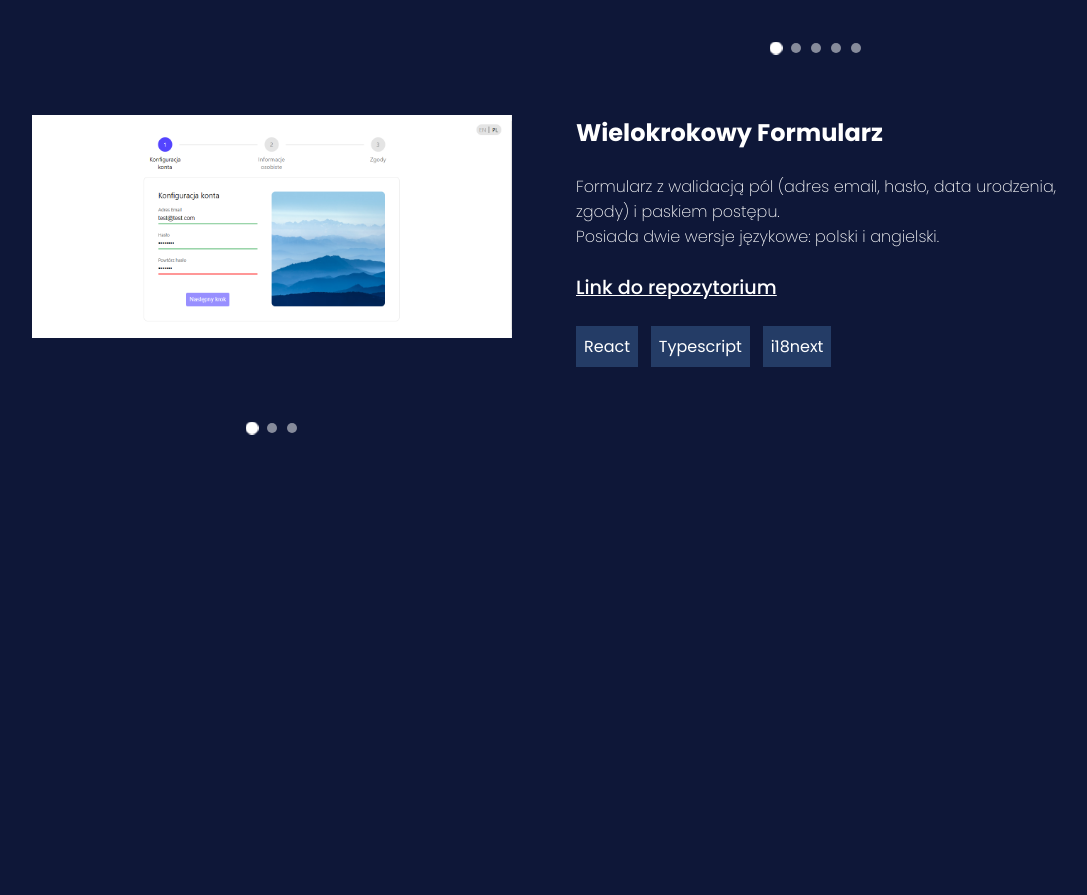
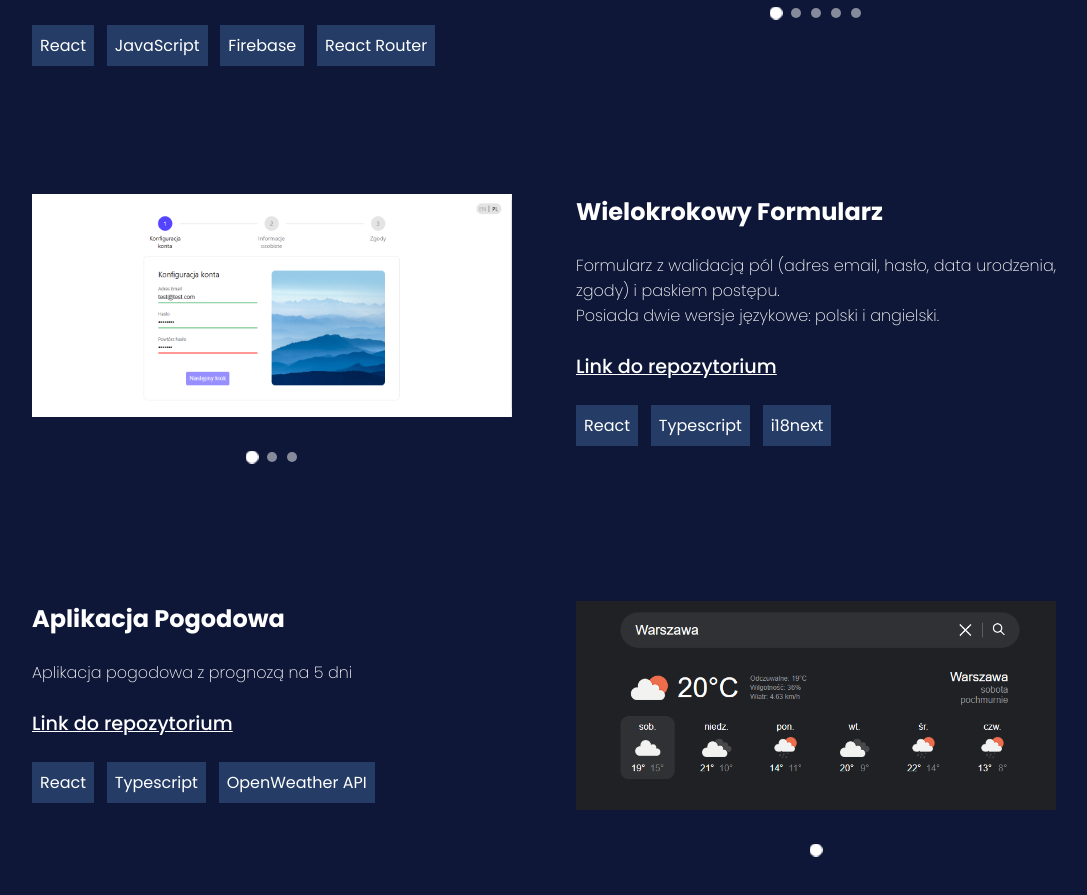
Before and after one commit to Krolicki/portfolio, a React (Vite) app: page / in a window 1280 px wide. Shown: the part 2539-3434 px from the top of the page, without its empty margins (96-1183 px from the left). Before the commit the page ends 3114 px from the top, so only its background shows below. Built offline with nearby package versions, Linux system fonts and the light colour scheme.

Commit message:
add weather app to projects, small fixes

```diff
--- a/src/components/Projects/Project.tsx
+++ b/src/components/Projects/Project.tsx
@@ -54,6 +54,7 @@
     return(
         <div className={`project ${project.flip ? "flipColumns" : ""}`}>
             <h2>{project.title}</h2>
+            <div className='project-photos'>
               <div className='project-images-slider' ref={containerRef}>
                   <span className='project-images' style={{transform: `translateX(-${slidePhoto * 100}%)`}}>
                       {project.images.map((image, index) =>{
@@ -61,7 +62,7 @@
                       })}
                   </span>
               </div>
-            <span className='project-slider-dots'>
+              <div className='project-slider-dots'>
                       {project.images.map((image, index) => (
                           <span
                               key={index}
@@ -70,7 +71,8 @@
                           />
                           ))
                       }
-            </span>
+              </div>
+            </div>
             <p>{(project.description)}</p>
             <span className='link'>
                 <a href={`${project.ref.link}`} target='_blank'><b>{project.ref.desc}</b></a>
--- a/src/components/Projects/Projects.css
+++ b/src/components/Projects/Projects.css
@@ -16,6 +16,7 @@
     display: flex;
     flex-direction: column;
     gap: 5vh;
+    margin-bottom: 5vh;
 }
 
 .project-images-slider{
@@ -27,8 +28,12 @@
     transition: transform .5s;
 }
 .project-slider-dots{
-    height: 5vh;
-    margin: -4vh auto -1vh;
+    display: flex;
+    justify-content: center;
+    align-items: center;
+    width: 100%;
+    height: 10vh;
+    margin: 0 auto;
 }
 
 .dot{
@@ -91,11 +96,7 @@
     }
 
     .project h2{ grid-area: 1 / 2 / 2 / 3; }
-    .project-images-slider{ grid-area: 1 / 1 / 6 / 2; }
-    .project-slider-dots{
-        grid-area: 6 / 1 / 7 / 2;
-        margin: 0 auto;
-    }
+    .project-photos{ grid-area: 1 / 1 / 6 / 2; }
     .project p{ grid-area: 2 / 2 / 3 / 3; }
     .project .link{ grid-area: 3 / 2 / 4 / 3; }
     .project-technologies{
@@ -103,11 +104,7 @@
         gap: 1vw;
     }
     .flipColumns h2{ grid-area: 1 / 1 / 2 / 3; }
-    .flipColumns .project-images-slider{ grid-area: 1 / 2 / 6 / 2; }
-    .flipColumns .project-slider-dots{
-        grid-area: 6 / 2 / 7 / 2;
-        margin: 0 auto;
-    }
+    .flipColumns .project-photos{ grid-area: 1 / 2 / 6 / 2; }
     .flipColumns p{ grid-area: 2 / 1 / 3 / 2; }
     .flipColumns .link{ grid-area: 3 / 1 / 4 / 2; }
     .flipColumns .project-technologies{
--- a/src/components/Projects/Projects.tsx
+++ b/src/components/Projects/Projects.tsx
@@ -46,6 +46,17 @@
         },
         technologies: ["React", "Typescript", "i18next"],
         flip: false
+    },
+    {
+        title: "Aplikacja Pogodowa",
+        images: ["weather.png"],
+        description: 'Aplikacja pogodowa z prognozą na 5 dni',
+        ref:{
+            desc: "Link do repozytorium",
+            link: "https://github.com/Krolicki/react-weather"
+        },
+        technologies: ["React", "Typescript", "OpenWeather API"],
+        flip: true
     }
 ]
 
```
Also changed, not shown: public/projectsImages/weather.png (added). Lines whose indentation alone changed are shown as unchanged.
